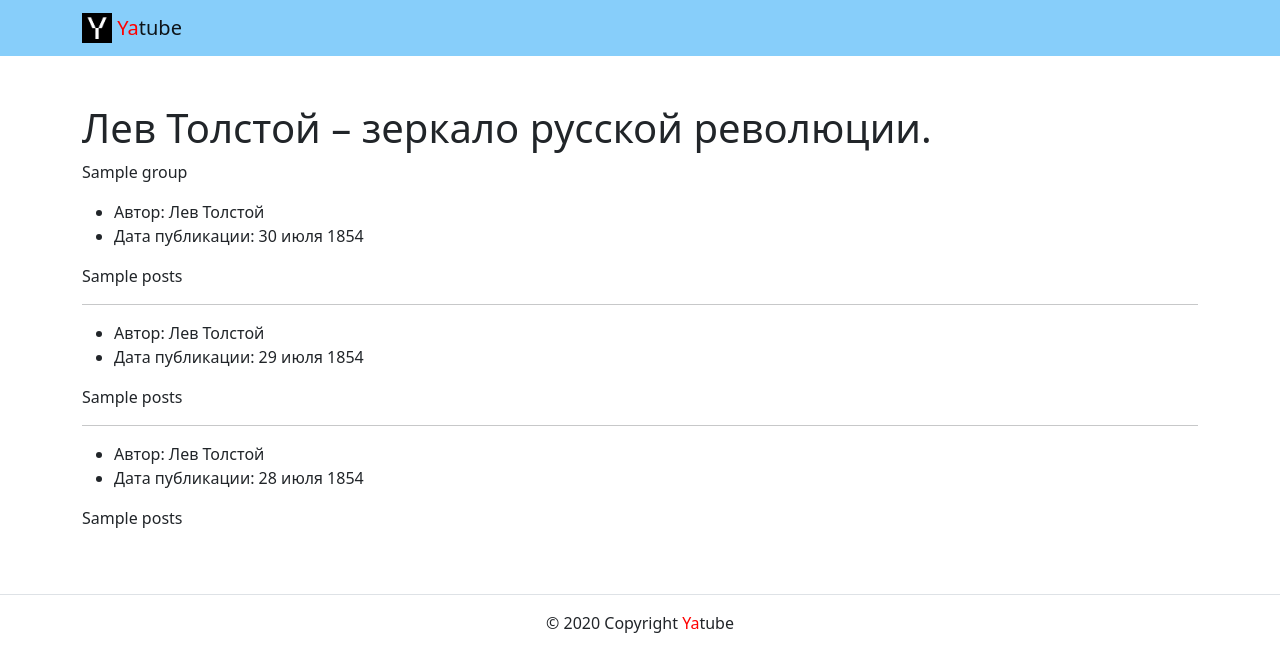
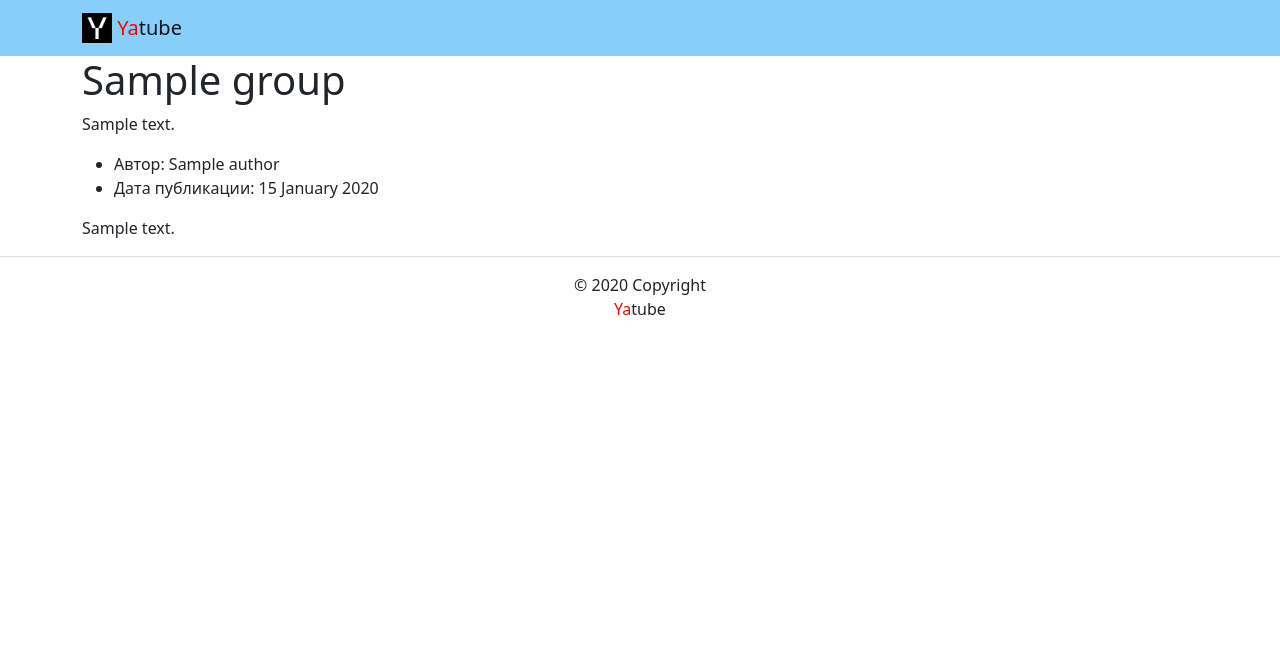
Before and after one commit to nickzasimov/yatube_project, a Django app: template yatube/templates/posts/group_list.html in a window 1280 px wide. Shown: the top 672 px of the page. Run offline with Django 3.2, Linux system fonts and the light colour scheme; the template is opened without the code that fills it: most values are stand-ins (such as "Sample title", 1, 10 or a date in 2020); some libraries are stand-ins or nearby versions.

Commit message:
Исправил group_list для отображения постов группы

```diff
--- a/yatube/templates/posts/group_list.html
+++ b/yatube/templates/posts/group_list.html
@@ -1,4 +1,3 @@
-{% extends 'base.html' %}
 <!DOCTYPE html> <!-- Используется html 5 версии -->
 <html lang="ru"> <!-- Язык сайта - русский -->
   <head>
@@ -14,65 +13,50 @@
     <meta name="theme-color" content="#ffffff">
     <!-- Подключен файл со стандартными стилями бустрап -->
     <link rel="stylesheet" href="css/bootstrap.min.css">
-    {% block title %}
-    <title>{{ title }}</title>
-    {% endblock %}
+    <title>Записи сообщества {{ group.title }}</title>
   </head>
   <body>
-    {% include 'includes/header.html' %}
+    <header>
+      <!-- Использованы классы бустрапа для создания типовой навигации с логотипом -->
+      <!-- В дальнейшем тут будет создано полноценное меню -->
+      <nav class="navbar navbar-light" style="background-color: lightskyblue">
+        <div class="container">
+          <a class="navbar-brand" href="index.html">
+            <img src="img/logo.png" width="30" height="30" class="d-inline-block align-top" alt="">
+            <!-- тег span используется для добавления нужных стилей отдельным участкам текста -->
+            <span style="color:red">Ya</span>tube</a>
+          </a>
+        </div>
+      </nav>
+    </header>
     <main>
-      {% block main %}
-      <!-- класс py-5 создает отступы сверху и снизу блока -->
-      <div class="container py-5">
-        <h1>Лев Толстой – зеркало русской революции.</h1>
+      <div class="container">
+        <h1>{{ group.title }}</h1>
         <p>
-          {{ group }}
+          {{ group.description }}
         </p>
         <article>
+          {% for post in posts %}
             <ul>
               <li>
-              Автор: Лев Толстой
+                Автор: {{ post.author.get_full_name }}
               </li>
               <li>
-              Дата публикации: 30 июля 1854
+                Дата публикации: {{ post.pub_date|date:"d E Y" }}
               </li>
             </ul>
             <p>
-            {{ posts }}
+              {{ post.text }}
             </p>
+            {% if not forloop.last %}<hr>{% endif %}
+          {% endfor %}
         </article>
-        <hr>
-        <article>
-          <ul>
-            <li>
-              Автор: Лев Толстой
-            </li>
-            <li>
-              Дата публикации: 29 июля 1854
-            </li>
-          </ul>
-          <p>
-            {{ posts }}
-          </p>
-        </article>
-        <hr>
-        <article>
-          <ul>
-            <li>
-              Автор: Лев Толстой
-            </li>
-            <li>
-              Дата публикации: 28 июля 1854
-            </li>
-          </ul>
-          <p>
-            {{ posts }}
-          </p>
-        </article>
-        <!-- под последним постом нет линии -->
+
       </div>
-      {% endblock %}
     </main>
-    {% include 'includes/footer.html' %}
+    <footer class="page-footer font-small blue border-top">
+      <div class="footer-copyright text-center py-3">© 2020 Copyright
+        <p><span style="color:red">Ya</span>tube</p>
+      </div>
+    </footer>
   </body>
-</html>
--- a/yatube/templates/posts/index.html
+++ b/yatube/templates/posts/index.html
@@ -39,7 +39,7 @@
               {{ post.text }}
             </p>
             {% if post.group %}
-              <a href="{% url 'posts:group_list' post.group.slug %}">все записи группы</a>
+              <a href="{% url 'posts:group_posts' post.group.slug %}">все записи группы</a>
             {% endif %}
             {% if not forloop.last %}<hr>{% endif %}
           {% endfor %}
```
Lines whose indentation alone changed are shown as unchanged.
